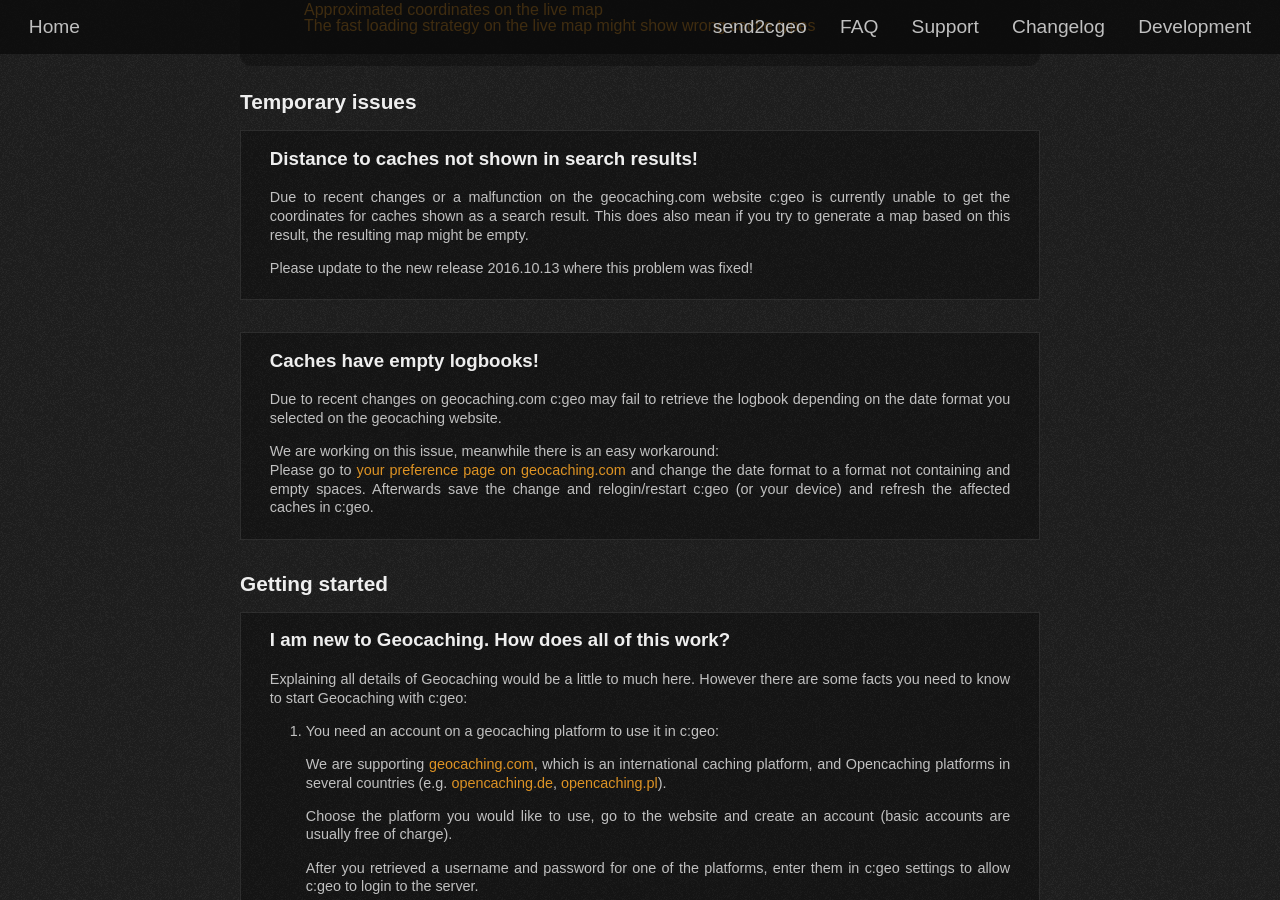
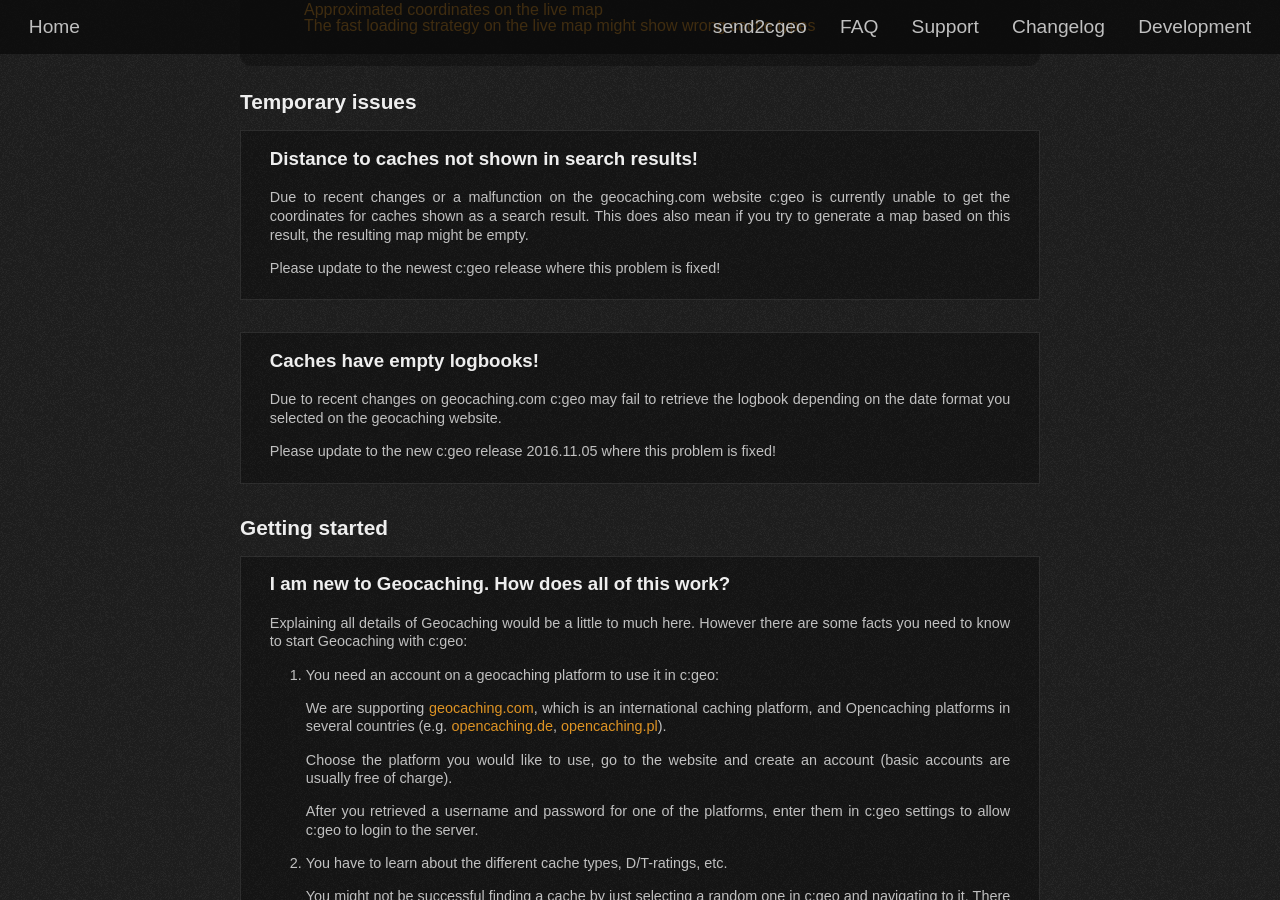
Before and after one commit to cgeo/cgeo.github.io, a Jekyll site: the page built from faq.html, in a window 1280 px wide and 900 px high, scrolled down 2783 px. Built offline with Jekyll 4.4.1, drawn with Linux system fonts in a browser that asks for light colours; some web fonts are replaced.

Commit message:
FAQ: Update temporary issues
To be merged after release 2016.11.05 is available to users

```diff
--- a/_data/faq.yml
+++ b/_data/faq.yml
@@ -6,15 +6,14 @@
             Due to recent changes or a malfunction on the geocaching.com website c:geo is currently unable to get the coordinates for caches shown as a search result.
             This does also mean if you try to generate a map based on this result, the resulting map might be empty.
 
-            Please update to the new release 2016.10.13 where this problem was fixed!
+            Please update to the newest c:geo release where this problem is fixed!
+
       - title: Caches have empty logbooks!
         id: 6065
         content: |
             Due to recent changes on geocaching.com c:geo may fail to retrieve the logbook depending on the date format you selected on the geocaching website.
 
-            We are working on this issue, meanwhile there is an easy workaround:\\
-            Please go to [your preference page on geocaching.com](https://www.geocaching.com/account/settings/preferences) and change the date format to a format not containing and empty spaces.
-            Afterwards save the change and relogin/restart c:geo (or your device) and refresh the affected caches in c:geo.
+            Please update to the new c:geo release 2016.11.05 where this problem is fixed!
 
 - title: Getting started
   items:
```
